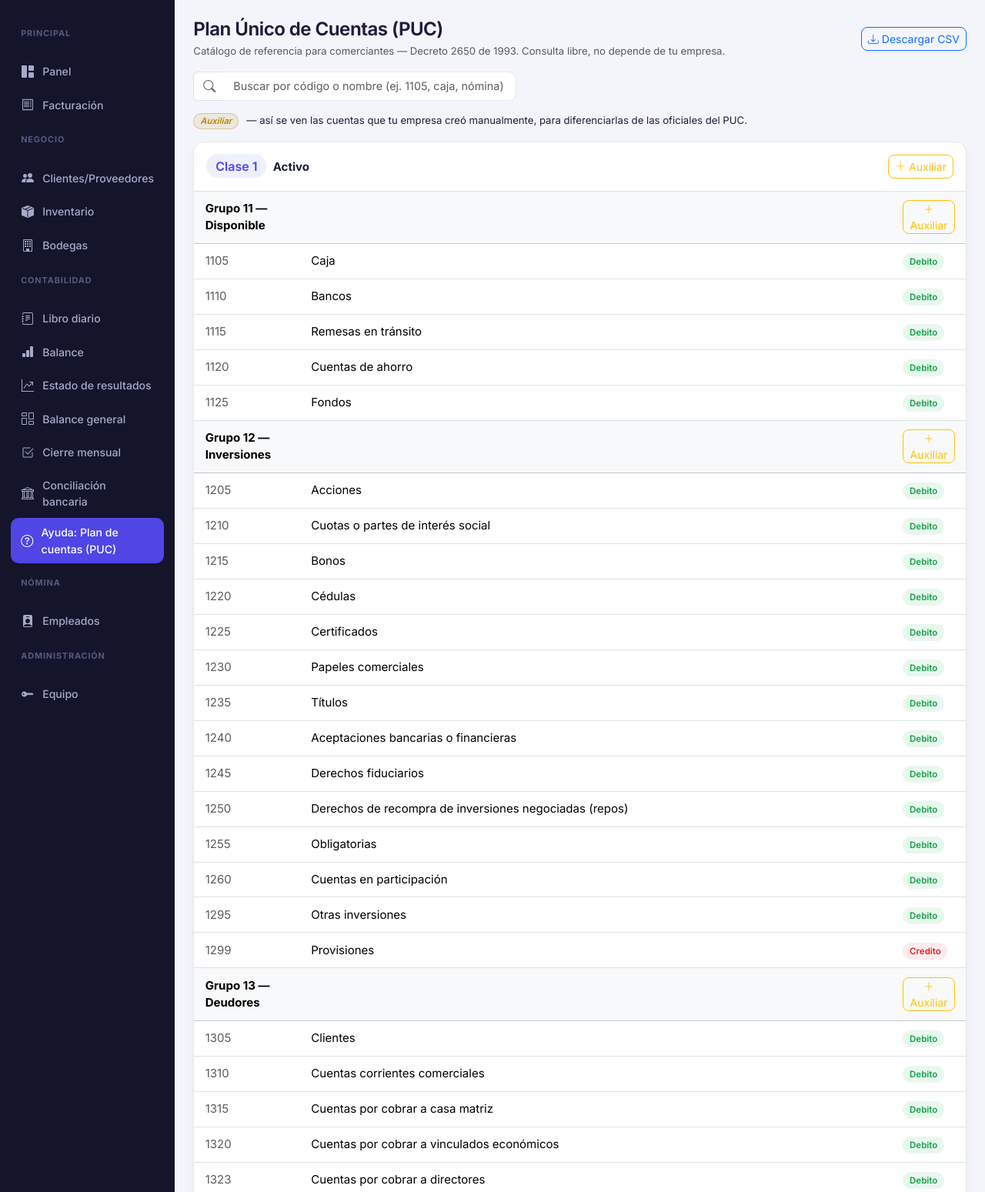
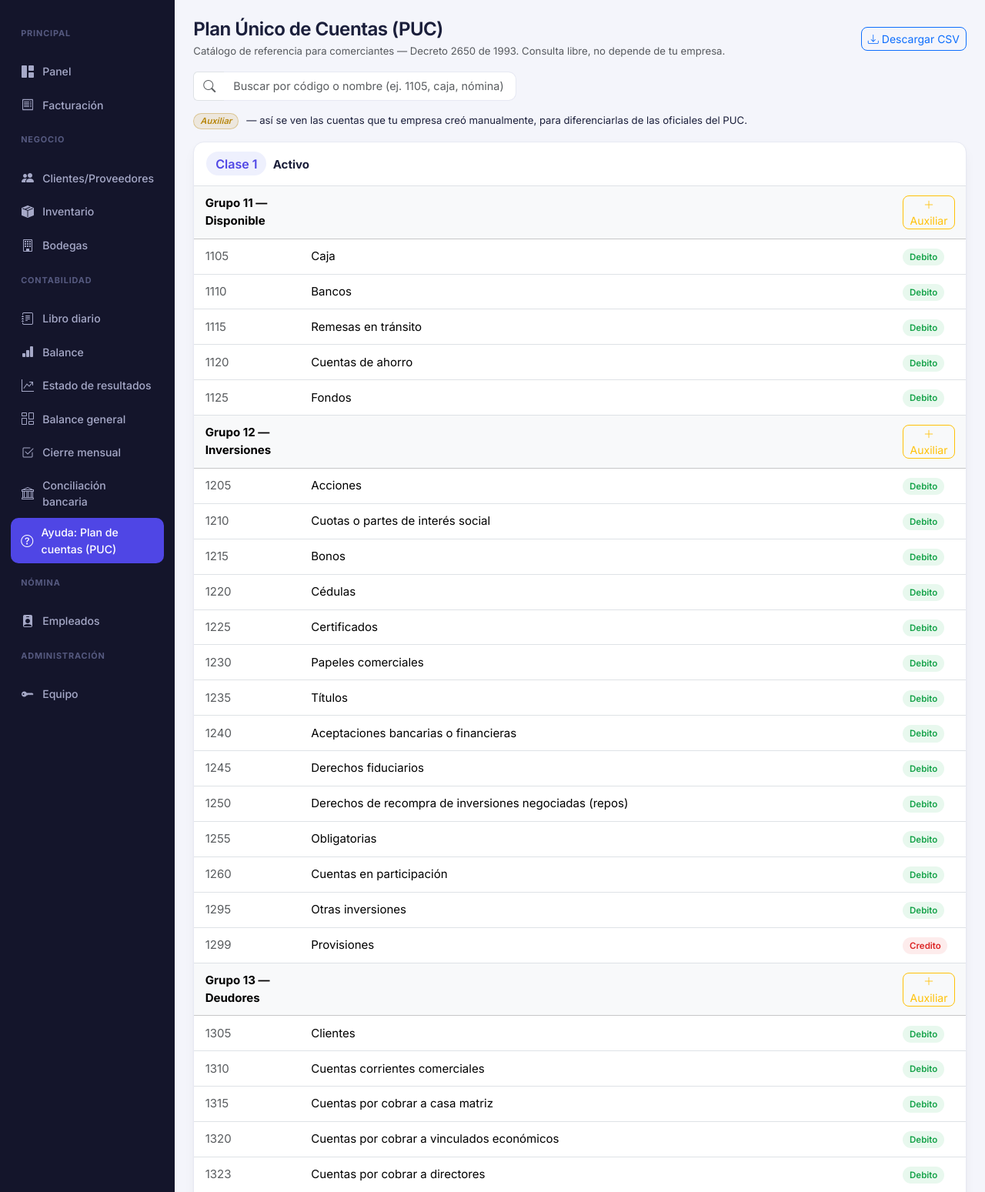
Before and after one commit to Drewroots/Finexa, a Django app: page /contabilidad/puc/ in a window 1280 px wide. Shown: the part 55-1604 px from the top of the page at 77% size. Run offline with Django 5.2, Linux system fonts and the light colour scheme; a user stored in the database is signed in; tables that the repository leaves empty hold one stand-in row (values such as "Sample post").

Commit message:
Remove the class-level "Auxiliar" button in the PUC panel
Classes are the top-level PUC structure and shouldn't be directly
editable -- auxiliary accounts only make sense scoped to a group, which
already has its own "+ Auxiliar" button with the group code as prefix.

Co-Authored-By: Claude Sonnet 5 <noreply@anthropic.com>

```diff
--- a/contabilidad/templates/contabilidad/puc_referencia.html
+++ b/contabilidad/templates/contabilidad/puc_referencia.html
@@ -21,14 +21,9 @@
 <div id="puc-contenido">
 {% for clase in clases %}
     <div class="kpi-card overflow-hidden mb-3 puc-clase-bloque" id="clase-{{ clase.codigo }}">
-        <div class="p-3 border-bottom d-flex justify-content-between align-items-center flex-wrap gap-2">
-            <div>
-                <span class="badge-pill icon-indigo fs-6">Clase {{ clase.codigo }}</span>
-                <strong class="ms-1">{{ clase.nombre }}</strong>
-            </div>
-            <a href="{% url 'contabilidad:puc_auxiliar_crear' clase.codigo %}" class="btn btn-sm btn-outline-warning">
-                <i class="bi bi-plus-lg"></i> Auxiliar
-            </a>
+        <div class="p-3 border-bottom">
+            <span class="badge-pill icon-indigo fs-6">Clase {{ clase.codigo }}</span>
+            <strong class="ms-1">{{ clase.nombre }}</strong>
         </div>
         <table class="table nova-table mb-0">
             <tbody>
```
